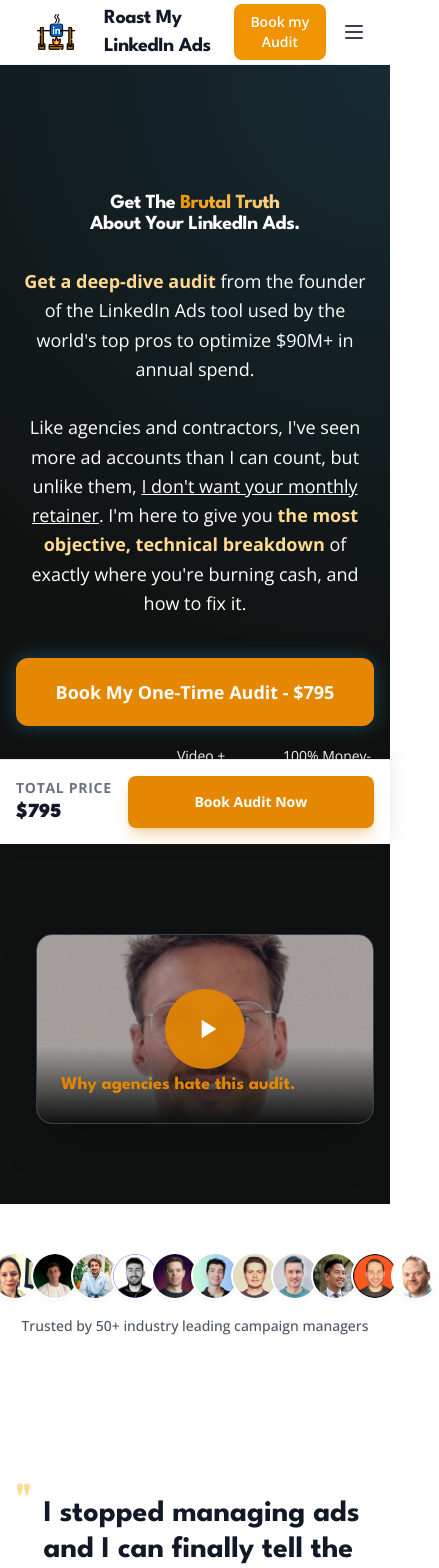
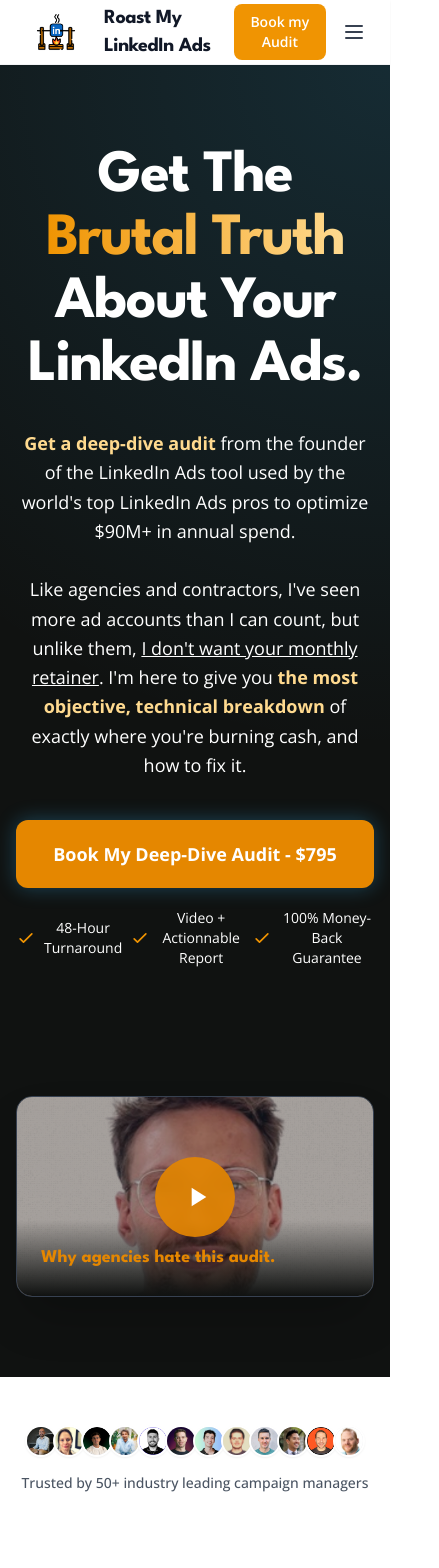
Before and after one commit to funkycharlie69/roastmylinkedinads, a Nuxt app: page / in a window 390 px wide. Shown: the top 1568 px of the page, 439 px wide, since content can reach past the window. Built offline with nearby package versions, Linux system fonts and the light colour scheme.

Commit message:
update lp

```diff
--- a/pages/index.vue
+++ b/pages/index.vue
@@ -1,12 +1,16 @@
 <template>
-  <div class="font-sans text-gray-900 antialiased selection:bg-primary-200 selection:text-primary-900 pb-24 md:pb-0">
+  <div class="font-sans text-gray-900 antialiased selection:bg-primary-200 selection:text-primary-900 md:pb-0">
 
-    <!-- MOBILE STICKY CTA (Visible only on mobile/scroll) -->
-    <div class="fixed bottom-0 inset-x-0 z-50 bg-white border-t border-gray-200 p-4 md:hidden shadow-[0_-5px_20px_rgba(0,0,0,0.1)]">
+    <!-- MOBILE STICKY CTA (Visible only when hero is out of view) -->
+    <div
+      v-show="showStickyCta"
+      class="fixed bottom-0 inset-x-0 z-50 bg-white border-t border-gray-200 p-4 md:hidden shadow-[0_-5px_20px_rgba(0,0,0,0.1)] transition-transform duration-300"
+      :class="showStickyCta ? 'translate-y-0' : 'translate-y-full'"
+    >
       <div class="flex items-center justify-between gap-4">
         <div class="flex flex-col">
-          <span class="text-sm font-bold text-gray-500 uppercase tracking-wider">Total Price</span>
-          <span class="text-xl font-heading font-black text-gray-900">$795</span>
+          <span class="text-sm font-bold text-gray-500 uppercase tracking-wider">One-Time Payment</span>
+          <span class="text-3xl font-heading font-black text-gray-900">$795</span>
         </div>
         <button class="flex-1 bg-primary-500 hover:bg-primary-400 active:bg-primary-600 text-white font-bold py-4 rounded-lg text-sm shadow-lg shadow-primary-500/30 transition-colors">
           Book Audit Now
@@ -15,28 +19,28 @@
     </div>
 
     <!-- Hero Section -->
-    <section class="relative bg-dark-900 text-white pt-32 pb-20 md:pt-20 md:pb-28 overflow-hidden">
+    <section ref="heroSection" class="relative bg-dark-900 text-white pt-20 pb-20 md:pt-20 md:pb-28 overflow-hidden">
       <!-- Background Texture -->
       <div class="absolute inset-0 bg-[radial-gradient(circle_at_top_right,rgba(56,189,248,0.15),transparent_50%)]"></div>
 
       <UiContainer class="relative z-10">
         <div class="grid grid-cols-1 lg:grid-cols-12 gap-12 items-center">
           <!-- Copy Side -->
-          <div class="lg:col-span-6 text-center lg:text-left">
+          <div class="lg:col-span-7 text-center lg:text-left">
 
-            <h1 class="text-xl sm:text-4xl md:text-6xl lg:text-[70px] text-balance font-heading font-bold mb-8 leading-[1.05] tracking-tight">
+            <h1 class="text-6xl sm:text-4xl md:text-6xl lg:text-[70px] text-balance font-heading font-bold mb-8 leading-[1.05] tracking-tight">
               Get The <span class="text-transparent bg-clip-text bg-gradient-to-r from-primary-400 to-primary-200">Brutal Truth</span> About Your LinkedIn Ads.
             </h1>
 
             <p class="text-lg sm:text-xl text-white mb-10 leading-relaxed max-w-2xl mx-auto lg:mx-0">
-              <span class="text-primary-200 font-bold">Get a deep-dive audit</span> from the founder of the LinkedIn Ads tool used by the world's top pros to optimize $90M+ in annual spend.
+              <span class="text-primary-200 font-bold">Get a deep-dive audit</span> from the founder of the LinkedIn Ads tool used by the world's top LinkedIn Ads pros to optimize $90M+ in annual spend.
               <br><br>
               Like agencies and contractors, I've seen more ad accounts than I can count, but unlike them, <span class="underline">I don't want your monthly retainer</span>. I'm here to give you <span class="text-primary-200 font-bold">the most objective, technical breakdown</span> of exactly where you're burning cash, and how to fix it.
             </p>
 
             <div class="flex flex-col gap-5 lg:justify-start">
               <button class="w-full sm:w-auto bg-primary-500 hover:bg-primary-400 active:bg-primary-600 text-white font-bold px-8 py-5 rounded-xl text-lg transition-all shadow-[0_0_20px_rgba(56,189,248,0.3)] hover:shadow-[0_0_30px_rgba(56,189,248,0.5)] hover:-translate-y-1">
-                Book My One-Time Audit - $795
+                Book My Deep-Dive Audit - $795
               </button>
               <div class="flex justify-center flex-row gap-2 text-white text-sm">
                 <div class="flex items-center gap-2 justify-center lg:justify-start">
@@ -62,10 +66,10 @@
           </div>
 
           <!-- Spacer Column -->
-          <div class="lg:col-span-2"></div>
+          <div class="lg:col-span-1"></div>
 
           <!-- Video Side -->
-          <div class="lg:col-span-4 relative ml-5 mt-8 lg:mt-0">
+          <div class="lg:col-span-4 relative lg:ml-5 mt-8 lg:mt-0">
             <div class="relative rounded-2xl overflow-hidden border border-gray-700 shadow-2xl bg-dark-800 aspect-video lg:aspect-[4/5] mx-auto max-w-sm lg:max-w-none group cursor-pointer hover:border-primary-500/50 transition-colors">
               <!-- Placeholder for video thumbnail -->
               <div class="absolute inset-0 bg-gray-800 flex items-center justify-center">
@@ -89,41 +93,41 @@
       <UiContainer>
         <div class="flex flex-col items-center justify-center">
           <!-- Avatar Group -->
-          <div class="flex items-center -space-x-2 mb-4">
-            <div class="w-12 h-12 rounded-full overflow-hidden border-2 border-white shadow-sm bg-gray-200">
+          <div class="flex items-center -space-x-1 sm:-space-x-2 mb-4">
+            <div class="w-8 h-8 sm:w-12 sm:h-12 rounded-full overflow-hidden border-2 border-white shadow-sm bg-gray-200">
               <img src="/loic-centelles.jpeg" loading="lazy" alt="Loic Centelles" class="w-full h-full object-cover">
             </div>
-            <div class="w-12 h-12 rounded-full overflow-hidden border-2 border-white shadow-sm bg-gray-200">
+            <div class="w-8 h-8 sm:w-12 sm:h-12 rounded-full overflow-hidden border-2 border-white shadow-sm bg-gray-200">
               <img src="/Emma-Dowey.jpeg" loading="lazy" alt="Emma Dowey" class="w-full h-full object-cover">
             </div>
-            <div class="w-12 h-12 rounded-full overflow-hidden border-2 border-white shadow-sm bg-gray-200">
+            <div class="w-8 h-8 sm:w-12 sm:h-12 rounded-full overflow-hidden border-2 border-white shadow-sm bg-gray-200">
               <img src="/Joaquin-Martinez-Paz.png" loading="lazy" alt="Joaquin Martinez Paz" class="w-full h-full object-cover">
             </div>
-            <div class="w-12 h-12 rounded-full overflow-hidden border-2 border-white shadow-sm bg-gray-200">
+            <div class="w-8 h-8 sm:w-12 sm:h-12 rounded-full overflow-hidden border-2 border-white shadow-sm bg-gray-200">
               <img src="/philip-ilic.jpeg" loading="lazy" alt="Philip Ilic" class="w-full h-full object-cover">
             </div>
-            <div class="w-12 h-12 rounded-full overflow-hidden border-2 border-white shadow-sm bg-gray-200">
+            <div class="w-8 h-8 sm:w-12 sm:h-12 rounded-full overflow-hidden border-2 border-white shadow-sm bg-gray-200">
               <img src="/Rob-Muldoon.jpeg" loading="lazy" alt="Rob Muldoon" class="w-full h-full object-cover">
             </div>
-            <div class="w-12 h-12 rounded-full overflow-hidden border-2 border-white shadow-sm bg-gray-200">
+            <div class="w-8 h-8 sm:w-12 sm:h-12 rounded-full overflow-hidden border-2 border-white shadow-sm bg-gray-200">
               <img src="/Tom-Casano.png" loading="lazy" alt="Tom Casano" class="w-full h-full object-cover">
             </div>
-            <div class="w-12 h-12 rounded-full overflow-hidden border-2 border-white shadow-sm bg-gray-200">
+            <div class="w-8 h-8 sm:w-12 sm:h-12 rounded-full overflow-hidden border-2 border-white shadow-sm bg-gray-200">
               <img src="/ali.jpeg" loading="lazy" alt="Ali" class="w-full h-full object-cover">
             </div>
-            <div class="w-12 h-12 rounded-full overflow-hidden border-2 border-white shadow-sm bg-gray-200">
+            <div class="w-8 h-8 sm:w-12 sm:h-12 rounded-full overflow-hidden border-2 border-white shadow-sm bg-gray-200">
               <img src="/Kirill-Vdov.jpeg" loading="lazy" alt="Kirill Vdov" class="w-full h-full object-cover">
             </div>
-            <div class="w-12 h-12 rounded-full overflow-hidden border-2 border-white shadow-sm bg-gray-200">
+            <div class="w-8 h-8 sm:w-12 sm:h-12 rounded-full overflow-hidden border-2 border-white shadow-sm bg-gray-200">
               <img src="/ivars.jpeg" loading="lazy" alt="Ivars" class="w-full h-full object-cover">
             </div>
-            <div class="w-12 h-12 rounded-full overflow-hidden border-2 border-white shadow-sm bg-gray-200">
+            <div class="w-8 h-8 sm:w-12 sm:h-12 rounded-full overflow-hidden border-2 border-white shadow-sm bg-gray-200">
               <img src="/Mony-Chhim.jpeg" loading="lazy" alt="Mony Chhim" class="w-full h-full object-cover">
             </div>
-            <div class="w-12 h-12 rounded-full overflow-hidden border-2 border-white shadow-sm bg-gray-200">
+            <div class="w-8 h-8 sm:w-12 sm:h-12 rounded-full overflow-hidden border-2 border-white shadow-sm bg-gray-200">
               <img src="/Anthony-Blatner.jpeg" loading="lazy" alt="Anthony Blatner" class="w-full h-full object-cover">
             </div>
-            <div class="w-12 h-12 rounded-full overflow-hidden border-2 border-white shadow-sm bg-gray-200">
+            <div class="w-8 h-8 sm:w-12 sm:h-12 rounded-full overflow-hidden border-2 border-white shadow-sm bg-gray-200">
               <img src="/AJ-Wilcox.jpeg" loading="lazy" alt="AJ Wilcox" class="w-full h-full object-cover">
             </div>
           </div>
@@ -148,14 +152,14 @@
           </div>
           <div class="prose prose-lg text-gray-600 leading-relaxed pl-0 md:pl-16">
             <p>
-              For years, I managed millions in LinkedIn ad spend. I saw agencies charge $10,000/month just to "maintain" accounts that needed a few hours of work per month. I saw consultants recommend "scaling" just to increase their % of ad spend fees.
+              <strong>For years, I managed millions in LinkedIn ad spend</strong>. I saw agencies charge $10,000/month just to "maintain" accounts that needed a few hours of work per month. I saw consultants recommend "scaling" just to increase their % of ad spend fees.
             </p>
             <p>
-              Since then, I pivoted. I built <a href="https://capac.pro" target="_blank">CAPAC.pro</a>, a software tool now used by the world's most renouned linkedin ads experts.
+              <strong>Since then, I pivoted</strong>. I built <a href="https://capac.pro" target="_blank">CAPAC.pro</a>, a software tool now used by the world's most renouned linkedin ads experts.
             </p>
             <p class=" text-gray-600">
               Because I make my living from software, I don't need your monthly retainer to manage your account.
-              This puts me in a unique position: I can audit your account with <strong>the most objective perspective out there.</strong>
+              This puts me in a unique position: <strong>I can audit your account with the most objective perspective out there.</strong>
             </p>
             <p class="text-sm text-gray-400 italic mt-6 border-l-2 border-gray-300 pl-4">
               <strong class="text-gray-500">Transparency:</strong> I do have an interest in you using CAPAC, but it only concerns manual bidding and is 99€/mo, vs the thousands an agency is interested in.
@@ -169,14 +173,14 @@
     <section class="py-24 bg-gray-50">
       <UiContainer>
         <div class="max-w-5xl mx-auto">
-           <h2 class="text-3xl md:text-5xl font-heading font-bold text-center mb-16">
+           <h2 class="text-3xl md:text-5xl font-heading font-bold text-center mb-8">
              Why you need my "Roast", not an Agency's audit.
            </h2>
 
            <!-- Mobile: Stacked Cards -->
            <div class="md:hidden space-y-6">
              <!-- Card 1: Incentive -->
-             <div class="bg-white rounded-2xl overflow-hidden shadow-lg border border-gray-200">
+             <div class="bg-white rounded-2xl overflow-hidden shadow-lg border border-gray-900">
                <div class="bg-gray-900 text-white px-4 py-3">
                  <h3 class="font-heading font-bold text-base">The Incentive</h3>
                </div>
@@ -195,7 +199,7 @@
              </div>
 
              <!-- Card 2: Feedback Style -->
-             <div class="bg-white rounded-2xl overflow-hidden shadow-lg border border-gray-200">
+             <div class="bg-white rounded-2xl overflow-hidden shadow-lg border border-gray-900">
                <div class="bg-gray-900 text-white px-4 py-3">
                  <h3 class="font-heading font-bold text-base">Feedback Style</h3>
                </div>
@@ -213,7 +217,7 @@
              </div>
 
              <!-- Card 3: Security -->
-             <!-- <div class="bg-white rounded-2xl overflow-hidden shadow-lg border border-gray-200">
+             <!-- <div class="bg-white rounded-2xl overflow-hidden shadow-lg border border-gray-900">
                <div class="bg-gray-900 text-white px-4 py-3">
                  <h3 class="font-heading font-bold text-base">Security</h3>
                </div>
@@ -232,19 +236,19 @@
              </div> -->
 
              <!-- Card 4: Cost -->
-             <div class="bg-white rounded-2xl overflow-hidden shadow-lg border border-gray-200">
+             <div class="bg-white rounded-2xl overflow-hidden shadow-lg border border-gray-900">
                <div class="bg-gray-900 text-white px-4 py-3">
                  <h3 class="font-heading font-bold text-base">Cost</h3>
                </div>
                <div class="grid grid-cols-2 divide-x divide-gray-100">
                  <div class="p-4 bg-red-50">
                    <p class="text-xs font-bold text-gray-500 uppercase mb-2">Typical Agency</p>
-                   <p class="text-red-600 font-bold text-base">$3,000 - $10,000 / mo</p>
+                   <p class="text-red-600 font-bold text-base">$3,000 - $10,000/mo retainer</p>
                  </div>
                  <div class="p-4 bg-green-50">
                    <p class="text-xs font-bold text-gray-500 uppercase mb-2">The Charles Roast</p>
                    <p class="text-green-600 font-black text-2xl">$795</p>
-                   <p class="text-xs text-gray-500 font-bold uppercase mt-1">One-Time Payment</p>
+                   <p class="text-xs text-green-600 font-bold uppercase mt-1">One-Time Payment</p>
                  </div>
                </div>
              </div>
@@ -299,7 +303,7 @@
              <div class="grid grid-cols-3 p-6 md:p-8 items-center">
                <div class="col-span-1 font-heading font-bold text-gray-900">Cost</div>
                <div class="col-span-1 text-center text-red-600 font-medium decoration-2">
-                 $3,000 - $10,000 / mo
+                 $3,000 - $10,000/mo retainer
                </div>
                <div class="col-span-1 text-center">
                  <span class="block text-2xl md:text-3xl font-black text-green-600">$795</span>
@@ -318,13 +322,13 @@
           <h2 class="text-4xl md:text-5xl font-heading font-bold text-gray-900 mb-6 text-center tracking-tight">
             What you get in <span class="text-primary-500">48 Hours</span>
           </h2>
-          <p class="text-xl text-gray-500 text-center mb-16 font-light">
+          <p class="text-xl text-gray-900 text-center mb-8 font-light">
             You provide "Viewer" access. I provide the roadmap.
           </p>
 
           <div class="grid grid-cols-1 md:grid-cols-3 gap-8">
             <!-- Deliverable 1 -->
-            <div class="group bg-white p-8 rounded-2xl shadow-lg border border-gray-100 hover:border-primary-200 hover:shadow-xl transition-all hover:-translate-y-1">
+            <div class="group bg-white p-8 rounded-2xl shadow-lg border border-gray-900 hover:border-primary-200 hover:shadow-xl transition-all hover:-translate-y-1">
               <div class="w-14 h-14 bg-blue-100 rounded-xl flex items-center justify-center mb-6">
                 <svg class="w-8 h-8 text-blue-600" fill="none" stroke="currentColor" viewBox="0 0 24 24" xmlns="http://www.w3.org/2000/svg">
                   <path stroke-linecap="round" stroke-linejoin="round" stroke-width="2" d="M15 10l4.553-2.276A1 1 0 0121 8.618v6.764a1 1 0 01-1.447.894L15 14M5 18h8a2 2 0 002-2V8a2 2 0 00-2-2H5a2 2 0 00-2 2v8a2 2 0 002 2z"></path>
@@ -339,7 +343,7 @@
             </div>
 
             <!-- Deliverable 2 -->
-            <div class="group bg-white p-8 rounded-2xl shadow-lg border border-gray-100 hover:border-primary-200 hover:shadow-xl transition-all hover:-translate-y-1">
+            <div class="group bg-white p-8 rounded-2xl shadow-lg border border-gray-900 hover:border-primary-200 hover:shadow-xl transition-all hover:-translate-y-1">
               <div class="w-14 h-14 bg-red-100 rounded-xl flex items-center justify-center mb-6">
                 <svg class="w-8 h-8 text-red-600" fill="none" stroke="currentColor" viewBox="0 0 24 24" xmlns="http://www.w3.org/2000/svg">
                   <path stroke-linecap="round" stroke-linejoin="round" stroke-width="2" d="M9 12h6m-6 4h6m2 5H7a2 2 0 01-2-2V5a2 2 0 012-2h5.586a1 1 0 01.707.293l5.414 5.414a1 1 0 01.293.707V19a2 2 0 01-2 2z"></path>
@@ -364,7 +368,7 @@
             </div>
 
             <!-- Deliverable 3 -->
-            <div class="group bg-white p-8 rounded-2xl shadow-lg border border-gray-100 hover:border-primary-200 hover:shadow-xl transition-all hover:-translate-y-1">
+            <div class="group bg-white p-8 rounded-2xl shadow-lg border border-gray-900 hover:border-primary-200 hover:shadow-xl transition-all hover:-translate-y-1">
               <div class="w-14 h-14 bg-green-100 rounded-xl flex items-center justify-center mb-6">
                 <svg class="w-8 h-8 text-green-600" fill="none" stroke="currentColor" viewBox="0 0 24 24" xmlns="http://www.w3.org/2000/svg">
                   <path stroke-linecap="round" stroke-linejoin="round" stroke-width="2" d="M9 12l2 2 4-4m6 2a9 9 0 11-18 0 9 9 0 0118 0z"></path>
@@ -397,7 +401,7 @@
             <p class="text-white mb-8 max-w-md mx-auto md:mx-0">
               For less than the cost of one or two wasted days of ad spend, get the roadmap to fix your account.
             </p>
-            <div class="space-y-2 text-sm text-gray-500">
+            <div class="space-y-2 text-sm text-white">
               <p>✓ 100% Secure (Viewer Access)</p>
               <p>✓ No Agency Upsell</p>
             </div>
@@ -411,7 +415,7 @@
             <button class="w-full bg-primary-500 hover:bg-primary-600 active:bg-primary-700 text-white font-bold py-4 px-8 rounded-xl text-lg sm:text-xl shadow-xl transition-transform hover:scale-105 active:scale-100 mb-4">
               Book My Audit
             </button>
-            <p class="text-xs text-gray-400">Secure payment via Stripe</p>
+            <p class="text-xs text-gray-900">Secure payment via Stripe</p>
           </div>
 
         </div>
@@ -519,4 +523,33 @@
 
 // FAQ accordion state
 const openFaq = ref<number | null>(null)
+
+// Hero visibility tracking for sticky CTA
+const heroSection = ref<HTMLElement | null>(null)
+const showStickyCta = ref(false)
+
+onMounted(() => {
+  if (heroSection.value) {
+    const observer = new IntersectionObserver(
+      (entries) => {
+        entries.forEach((entry) => {
+          // Show sticky CTA when hero is NOT intersecting (out of view)
+          showStickyCta.value = !entry.isIntersecting
+        })
+      },
+      {
+        // Trigger when hero is completely out of view
+        threshold: 0,
+        rootMargin: '0px'
+      }
+    )
+
+    observer.observe(heroSection.value)
+
+    // Cleanup observer on unmount
+    onUnmounted(() => {
+      observer.disconnect()
+    })
+  }
+})
 </script>
```
Also changed, not shown: public/Screenshot 2026-01-10 at 10.58.22.png (added).
